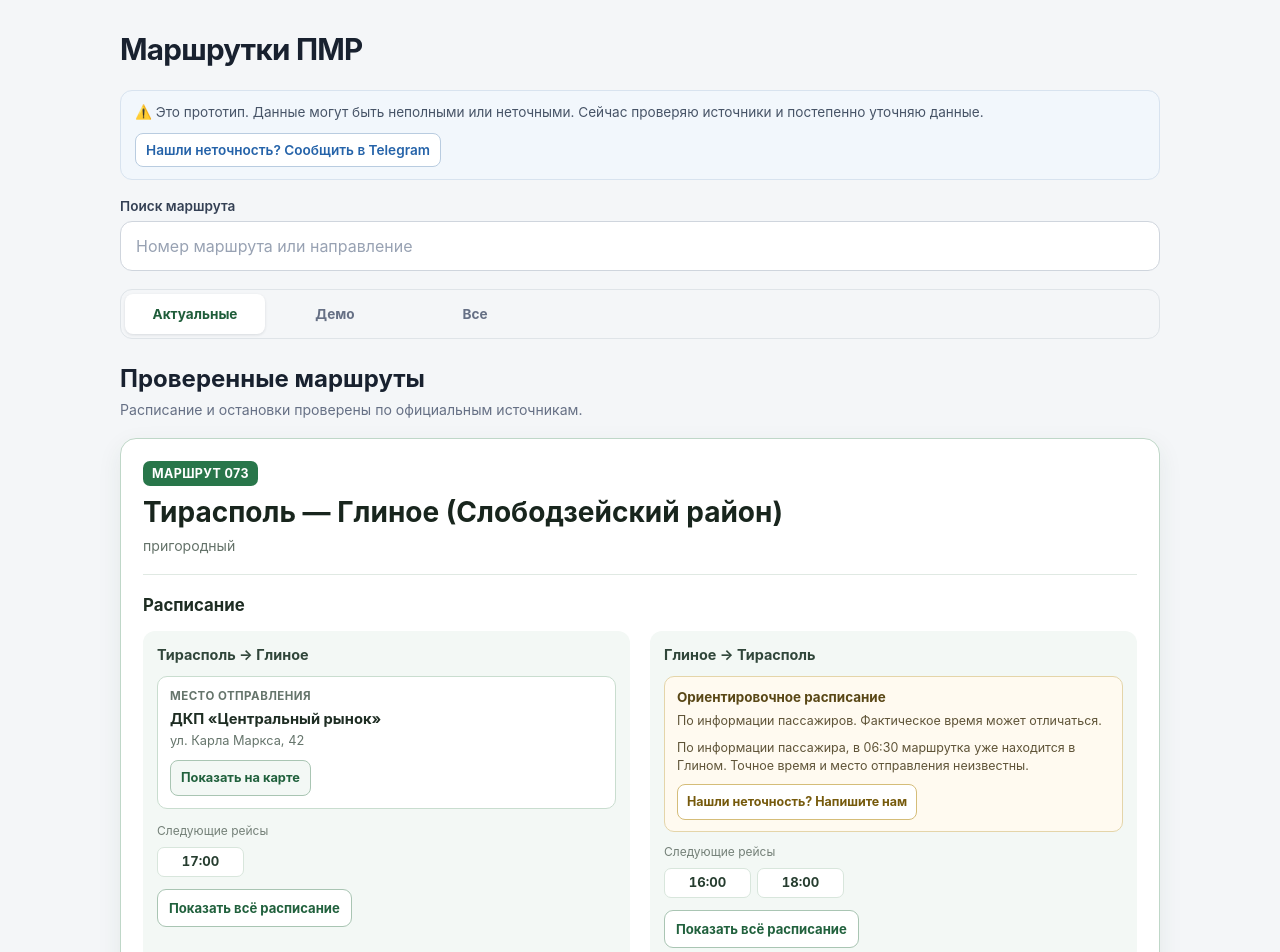
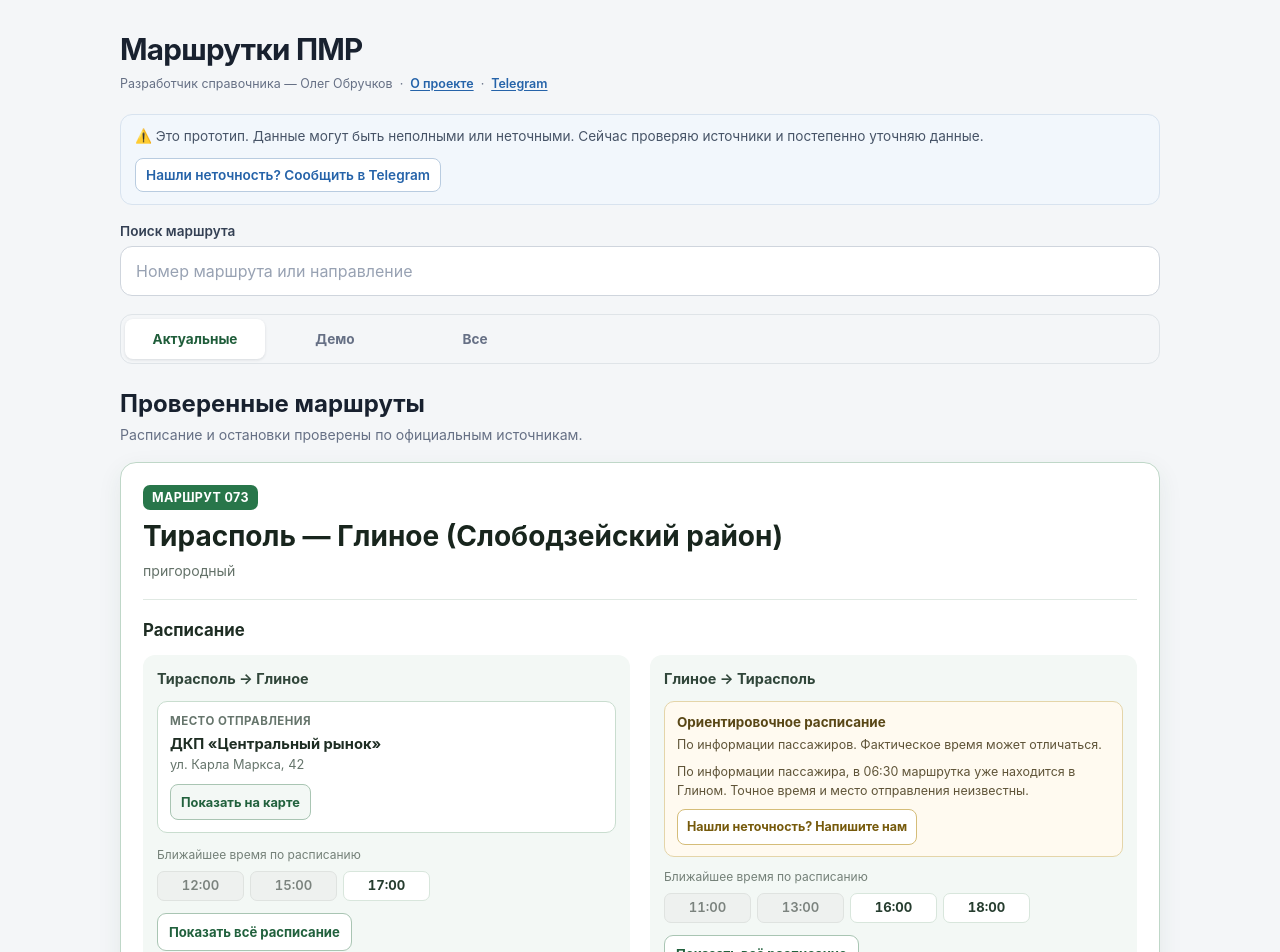
Before and after one commit to Fizalion/pmr-routes, a React (Vite) app: page / in a window 1280 px wide. Shown: the top 952 px of the page. Built offline with nearby package versions, Linux system fonts and the light colour scheme.

Commit message:
feat: add Rezina route and schedule context

```diff
--- a/src/App.css
+++ b/src/App.css
@@ -29,6 +29,113 @@
   color: #667085;
   font-size: 0.9rem;
   line-height: 1.4;
+}
+
+.app-header .developer-info {
+  display: flex;
+  flex-wrap: wrap;
+  gap: 2px 7px;
+  margin-top: 7px;
+  font-size: 0.78rem;
+}
+
+.developer-info button,
+.developer-info a {
+  padding: 0;
+  border: 0;
+  color: #2563a9;
+  background: transparent;
+  font: inherit;
+  font-weight: 600;
+  cursor: pointer;
+  text-decoration: underline;
+  text-underline-offset: 2px;
+}
+
+.developer-info button:hover,
+.developer-info a:hover {
+  color: #194f89;
+}
+
+.developer-info button:focus-visible,
+.developer-info a:focus-visible {
+  border-radius: 3px;
+  outline: 3px solid rgba(37, 99, 169, 0.2);
+  outline-offset: 2px;
+}
+
+.about-dialog {
+  width: min(calc(100% - 32px), 520px);
+  max-height: calc(100vh - 32px);
+  padding: 0;
+  overflow: auto;
+  border: 1px solid #cbd8cf;
+  border-radius: 16px;
+  color: #34463a;
+  background-color: #ffffff;
+  box-shadow: 0 20px 60px rgba(24, 33, 47, 0.22);
+}
+
+.about-dialog::backdrop {
+  background-color: rgba(24, 33, 47, 0.48);
+}
+
+.about-dialog-content {
+  position: relative;
+  padding: 24px 20px 20px;
+}
+
+.about-dialog h2 {
+  margin: 0 36px 14px 0;
+  color: #18251d;
+  font-size: 1.25rem;
+}
+
+.about-dialog p {
+  margin: 0 0 13px;
+  font-size: 0.88rem;
+  line-height: 1.55;
+}
+
+.about-dialog-close {
+  position: absolute;
+  top: 12px;
+  right: 12px;
+  width: 36px;
+  height: 36px;
+  padding: 0;
+  border: 0;
+  border-radius: 50%;
+  color: #66756c;
+  background-color: #f3f6f4;
+  font-size: 1.4rem;
+  line-height: 1;
+  cursor: pointer;
+}
+
+.about-dialog-link {
+  display: inline-flex;
+  align-items: center;
+  min-height: 40px;
+  padding: 8px 12px;
+  border: 1px solid #a9c5b3;
+  border-radius: 8px;
+  color: #21613d;
+  background-color: #f3f8f5;
+  font-size: 0.86rem;
+  font-weight: 700;
+  text-decoration: none;
+}
+
+.about-dialog-close:hover,
+.about-dialog-link:hover {
+  background-color: #e9f3ec;
+}
+
+.about-dialog-close:focus-visible,
+.about-dialog-link:focus-visible {
+  outline: 3px solid rgba(40, 118, 74, 0.2);
+  outline-offset: 2px;
 }
 
 .prototype-notice {
--- /dev/null
+++ b/src/components/DeveloperInfo/DeveloperInfo.tsx
@@ -0,0 +1,49 @@
+import { useRef } from "react";
+import { telegramGroupUrl } from "../../config/contact";
+
+const DeveloperInfo = () => {
+  const dialogRef = useRef<HTMLDialogElement>(null);
+
+  return (
+    <>
+      <p className="developer-info">
+        <span>Разработчик справочника — Олег Обручков</span>
+        <span aria-hidden="true">·</span>
+        <button type="button" onClick={() => dialogRef.current?.showModal()}>
+          О проекте
+        </button>
+        <span aria-hidden="true">·</span>
+        <a href={telegramGroupUrl} target="_blank" rel="noreferrer">Telegram</a>
+      </p>
+
+      <dialog ref={dialogRef} className="about-dialog" aria-labelledby="about-title">
+        <div className="about-dialog-content">
+          <button
+            className="about-dialog-close"
+            type="button"
+            aria-label="Закрыть"
+            onClick={() => dialogRef.current?.close()}
+          >
+            ×
+          </button>
+          <h2 id="about-title">О справочнике</h2>
+          <p>
+            Независимый справочник маршрутов ПМР. Я собираю и проверяю расписания,
+            добавляю маршруты по запросам пассажиров и развиваю справочник на основе обратной связи.
+          </p>
+          <p>
+            Справочник развивается вместе с пассажирами ПМР — многие маршруты и улучшения
+            появляются благодаря их обратной связи.
+          </p>
+          <p><strong>Разработчик — Олег Обручков (@fizalion)</strong></p>
+          <p>Нашли ошибку или есть предложение? Напишите мне.</p>
+          <a className="about-dialog-link" href={telegramGroupUrl} target="_blank" rel="noreferrer">
+            Написать в Telegram
+          </a>
+        </div>
+      </dialog>
+    </>
+  );
+};
+
+export default DeveloperInfo;
--- a/src/components/OfficialRouteCard/ScheduleDirection.module.css
+++ b/src/components/OfficialRouteCard/ScheduleDirection.module.css
@@ -140,6 +140,13 @@
   text-align: center;
 }
 
+.pastDepartureTime {
+  border-color: #dfe3e0;
+  color: #7b837e;
+  background-color: #eef1ef;
+  font-weight: 600;
+}
+
 .noDepartures {
   margin: 0;
   color: #39483f;
--- a/src/components/OfficialRouteCard/ScheduleDirection.tsx
+++ b/src/components/OfficialRouteCard/ScheduleDirection.tsx
@@ -29,13 +29,19 @@ const getDepartureMinutes = (departure: string) => {
   return hours * 60 + minutes;
 };
 
-const getUpcomingDepartures = (
+const getCompactDepartures = (
   departures: string[],
   currentTimeMinutes: number,
-) =>
-  departures
+) => {
+  const pastDepartures = departures
+    .filter((departure) => getDepartureMinutes(departure) < currentTimeMinutes)
+    .slice(-2);
+  const upcomingDepartures = departures
     .filter((departure) => getDepartureMinutes(departure) >= currentTimeMinutes)
-    .slice(0, 5);
+    .slice(0, 2);
+
+  return [...pastDepartures, ...upcomingDepartures];
+};
 
 const ScheduleDirection = ({
   from,
@@ -54,12 +60,15 @@ const ScheduleDirection = ({
   const currentTime = new Date();
   const currentTimeMinutes =
     currentTime.getHours() * 60 + currentTime.getMinutes();
-  const upcomingDepartures = getUpcomingDepartures(
+  const compactDepartures = getCompactDepartures(
     departures,
     currentTimeMinutes,
   );
+  const hasUpcomingDepartures = departures.some(
+    (departure) => getDepartureMinutes(departure) >= currentTimeMinutes,
+  );
 
-  const displayedDepartures = isExpanded ? departures : upcomingDepartures;
+  const displayedDepartures = isExpanded ? departures : compactDepartures;
 
   if (status === "unavailable") {
     return (
@@ -108,21 +117,27 @@ const ScheduleDirection = ({
       )}
 
       <p className={styles.nextDeparturesLabel}>
-        {isExpanded ? "Полное расписание" : "Следующие рейсы"}
+        {isExpanded ? "Полное расписание" : "Ближайшее время по расписанию"}
       </p>
       <div id={scheduleId}>
-        {displayedDepartures.length > 0 ? (
+        {displayedDepartures.length > 0 && (
           <ul className={styles.departureList}>
             {displayedDepartures.map((departure, index) => (
               <li
-                className={styles.departureTime}
+                className={`${styles.departureTime} ${
+                  !isExpanded &&
+                  getDepartureMinutes(departure) < currentTimeMinutes
+                    ? styles.pastDepartureTime
+                    : ""
+                }`}
                 key={scheduleId + "-" + departure + "-" + index}
               >
                 {departure}
               </li>
             ))}
           </ul>
-        ) : (
+        )}
+        {!isExpanded && !hasUpcomingDepartures && (
           <p className={styles.noDepartures}>
             Следующий рейс завтра в {departures[0]}.
           </p>
--- a/src/config/contact.ts
+++ b/src/config/contact.ts
@@ -1,4 +1,5 @@
 const TELEGRAM_BOT_URL = "https://t.me/pmr_routes_bot";
 
+export const telegramGroupUrl = "https://t.me/fizaliondev";
 export const feedbackUrl = `${TELEGRAM_BOT_URL}?start=feedback`;
 export const missingScheduleUrl = `${TELEGRAM_BOT_URL}?start=missing_schedule`;
--- a/src/data/officialRoutes.ts
+++ b/src/data/officialRoutes.ts
@@ -5,6 +5,7 @@ import route076Data from "./route-076.json";
 import route077Data from "./route-077.json";
 import route095Data from "./route-095.json";
 import routeRybnitsaChisinauData from "./route-rybnitsa-chisinau.json";
+import routeRybnitsaRezinaData from "./route-rybnitsa-rezina.json";
 
 export const officialRoutes = [
   route073Data,
@@ -13,4 +14,5 @@ export const officialRoutes = [
   route077Data,
   route095Data,
   routeRybnitsaChisinauData,
+  routeRybnitsaRezinaData,
 ] as OfficialRoute[];
--- /dev/null
+++ b/src/data/route-rybnitsa-rezina.json
@@ -0,0 +1,46 @@
+{
+  "id": "route-rybnitsa-rezina",
+  "status": "active",
+  "slug": "rybnitsa-rezina",
+  "name": "Рыбница — Резина",
+  "category": "международный",
+  "directions": {
+    "forward": {
+      "from": "Рыбница",
+      "to": "Резина",
+      "departurePoint": {
+        "name": "Автостанция Рыбницы",
+        "address": "ул. Вальченко, 12/1",
+        "phone": "0 (555) 4-14-09",
+        "mapUrl": "https://www.google.com/maps/search/?api=1&query=Автостанция+Рыбница+улица+Вальченко+12%2F1"
+      }
+    },
+    "backward": {
+      "from": "Резина",
+      "to": "Рыбница"
+    }
+  },
+  "source": {
+    "schedule": {
+      "name": "Фото расписания от пассажира",
+      "checkedAt": "2026-09-14"
+    }
+  },
+  "schedule": {
+    "forwardStatus": "available",
+    "backwardStatus": "available",
+    "forwardPublishedAt": "2026-09-14",
+    "backwardPublishedAt": "2026-09-14",
+    "forwardServiceDays": "ежедневно",
+    "backwardServiceDays": "ежедневно",
+    "forwardDepartures": [
+      "07:00", "08:12", "09:24", "10:36", "11:48",
+      "13:00", "14:12", "15:24", "16:30", "17:30"
+    ],
+    "backwardDepartures": [
+      "06:24", "07:36", "08:48", "10:00", "11:12",
+      "12:24", "13:36", "14:48", "16:00", "17:00"
+    ]
+  },
+  "stops": []
+}
--- a/src/pages/CatalogPage/CatalogPage.tsx
+++ b/src/pages/CatalogPage/CatalogPage.tsx
@@ -1,5 +1,6 @@
 import { useState } from "react";
 import { Link } from "react-router-dom";
+import DeveloperInfo from "../../components/DeveloperInfo/DeveloperInfo";
 import OfficialRouteCard from "../../components/OfficialRouteCard/OfficialRouteCard";
 import RouteList from "../../components/RouteList/RouteList";
 import { feedbackUrl } from "../../config/contact";
@@ -54,6 +55,7 @@ function CatalogPage() {
     <main className="app">
       <header className="app-header">
         <h1>Маршрутки ПМР</h1>
+        <DeveloperInfo />
       </header>
 
       <aside className="prototype-notice">
```
